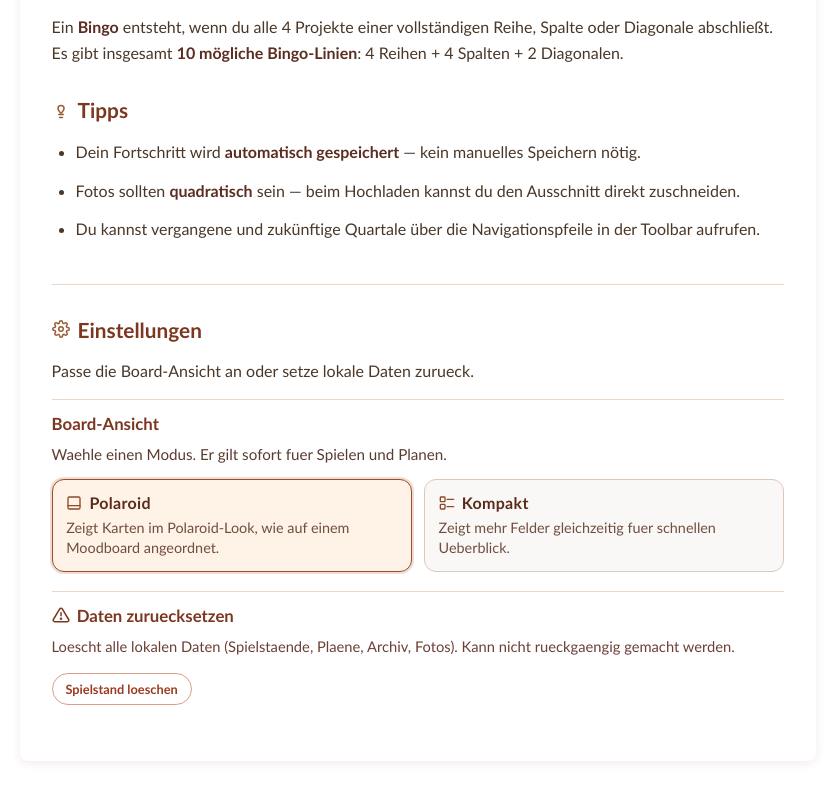
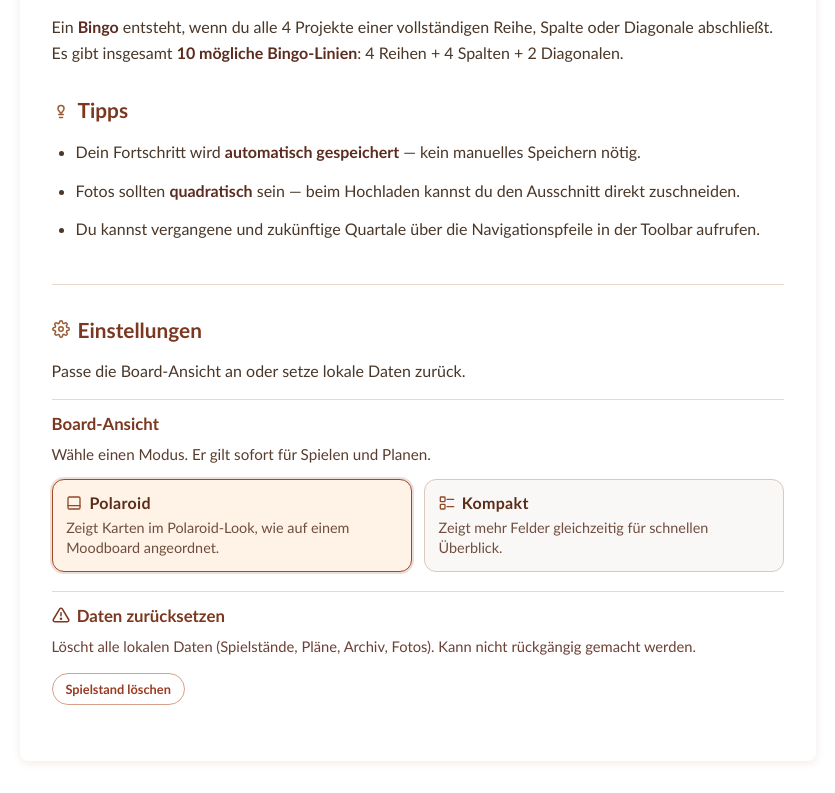
Before and after one commit to flingoflux/knitting-quarterly-bingo, an Angular app: page /how-it-works in a window 1280 px wide. Shown: the part 1003-1796 px from the top of the page, without its empty margins (222-1057 px from the left). Built offline with nearby package versions, Linux system fonts and the light colour scheme.

Commit message:
fix: korrigiere Schreibfehler in mehreren Komponenten

```diff
--- a/src/app/features/archive/presentation/archive.component.ts
+++ b/src/app/features/archive/presentation/archive.component.ts
@@ -30,7 +30,7 @@ import { PageContainerComponent } from '../../../shared/ui/templates/page-contai
       <section class="archive-header">
         <p class="eyebrow">Knitting Quarterly - Archiv</p>
         <h2 data-testid="page-archive-title">Bisher erledigte Runden</h2>
-        <p class="subtitle">Miniuebersicht abgeschlossener Bingo-Boards.</p>
+        <p class="subtitle">Miniübersicht abgeschlossener Bingo-Boards.</p>
         <p class="prototype-note" *ngIf="isShowingPrototype()">
           Vorschau mit Beispiel-Boards, bis echte Quartale archiviert wurden.
         </p>
--- a/src/app/features/start-page/presentation/pages/how-it-works.component.ts
+++ b/src/app/features/start-page/presentation/pages/how-it-works.component.ts
@@ -100,15 +100,15 @@ import { IndexedDbImageRepository } from '../../../../core/infrastructure/indexe
         <section id="settings" class="section settings-section" aria-labelledby="howto-settings-title">
           <h2 id="howto-settings-title" class="section-title"><kq-icon name="settings-feather" [size]="18"/>Einstellungen</h2>
           <p class="settings-intro">
-            Passe die Board-Ansicht an oder setze lokale Daten zurueck.
+            Passe die Board-Ansicht an oder setze lokale Daten zurück.
           </p>
 
           <div class="settings-subsection">
             <h3>Board-Ansicht</h3>
             <p class="view-mode-note">
-              Waehle einen Modus. Er gilt sofort fuer Spielen und Planen.
+              Wähle einen Modus. Er gilt sofort für Spielen und Planen.
             </p>
-            <div class="mode-options" role="group" aria-label="Board-Ansicht waehlen">
+            <div class="mode-options" role="group" aria-label="Board-Ansicht wählen">
               <button
                 type="button"
                 class="mode-option"
@@ -128,19 +128,19 @@ import { IndexedDbImageRepository } from '../../../../core/infrastructure/indexe
                 (click)="onModeChange('kompakt')"
               >
                 <span class="mode-option-title"><kq-icon name="horizontal" [size]="16"/>Kompakt</span>
-                <span class="mode-option-copy">Zeigt mehr Felder gleichzeitig fuer schnellen Ueberblick.</span>
+                <span class="mode-option-copy">Zeigt mehr Felder gleichzeitig für schnellen Überblick.</span>
               </button>
             </div>
           </div>
 
           <div class="settings-subsection settings-subsection-danger">
             <h3 class="settings-danger-title">
-              <kq-icon name="alert-triangle" [size]="18"/> Daten zuruecksetzen
+              <kq-icon name="alert-triangle" [size]="18"/> Daten zurücksetzen
             </h3>
             <p class="danger-copy">
-              Loescht alle lokalen Daten (Spielstaende, Plaene, Archiv, Fotos). Kann nicht rueckgaengig gemacht werden.
+              Löscht alle lokalen Daten (Spielstände, Pläne, Archiv, Fotos). Kann nicht rückgängig gemacht werden.
             </p>
-            <kq-button data-testid="action-howto-clear-data" variant="ghost" (click)="clearAllData()">Spielstand loeschen</kq-button>
+            <kq-button data-testid="action-howto-clear-data" variant="ghost" (click)="clearAllData()">Spielstand löschen</kq-button>
           </div>
         </section>
       </div>
@@ -438,7 +438,7 @@ export class HowItWorksComponent {
 
   async clearAllData(): Promise<void> {
     const confirmed = window.confirm(
-      'Alle Spielstaende, Plaene, Archiv-Eintraege und Fotos werden unwiderruflich geloescht. Fortfahren?'
+      'Alle Spielstände, Pläne, Archiv-Einträge und Fotos werden unwiderruflich gelöscht. Fortfahren?'
     );
     if (!confirmed) return;
 
--- a/src/app/features/start-page/presentation/pages/start-page.component.ts
+++ b/src/app/features/start-page/presentation/pages/start-page.component.ts
@@ -209,11 +209,11 @@ export class StartPageComponent {
 
   private getMotivationText(daysUntilNextQuarterly: number, hasBingo: boolean): string {
     if (hasBingo) {
-      return 'Glueckwunsch, du hast schon ein Bingo geschafft!';
+      return 'Glückwunsch, du hast schon ein Bingo geschafft!';
     }
 
     if (daysUntilNextQuarterly <= 14) {
-      return `Noch ${daysUntilNextQuarterly} Tage bis zum naechsten Quarterly. Plane jetzt dein Board!`;
+      return `Noch ${daysUntilNextQuarterly} Tage bis zum nächsten Quarterly. Plane jetzt dein Board!`;
     }
 
     return `Noch ${daysUntilNextQuarterly} Tage Zeit: dranbleiben und Projekte eintragen. Du kannst noch ein Bingo schaffen.`;
--- a/src/app/shared/ui/molecules/quarter-nav/quarter-nav.component.ts
+++ b/src/app/shared/ui/molecules/quarter-nav/quarter-nav.component.ts
@@ -31,8 +31,8 @@ import { ButtonComponent } from '../../atoms/button/button.component';
         variant="icon"
         size="sm"
         (click)="nextClicked.emit()"
-        title="Naechstes Quartal"
-        ariaLabel="Naechstes Quartal"
+        title="Nächstes Quartal"
+        ariaLabel="Nächstes Quartal"
       >
         <kq-icon name="chevron-right" [size]="12"/>
       </kq-button>
```
